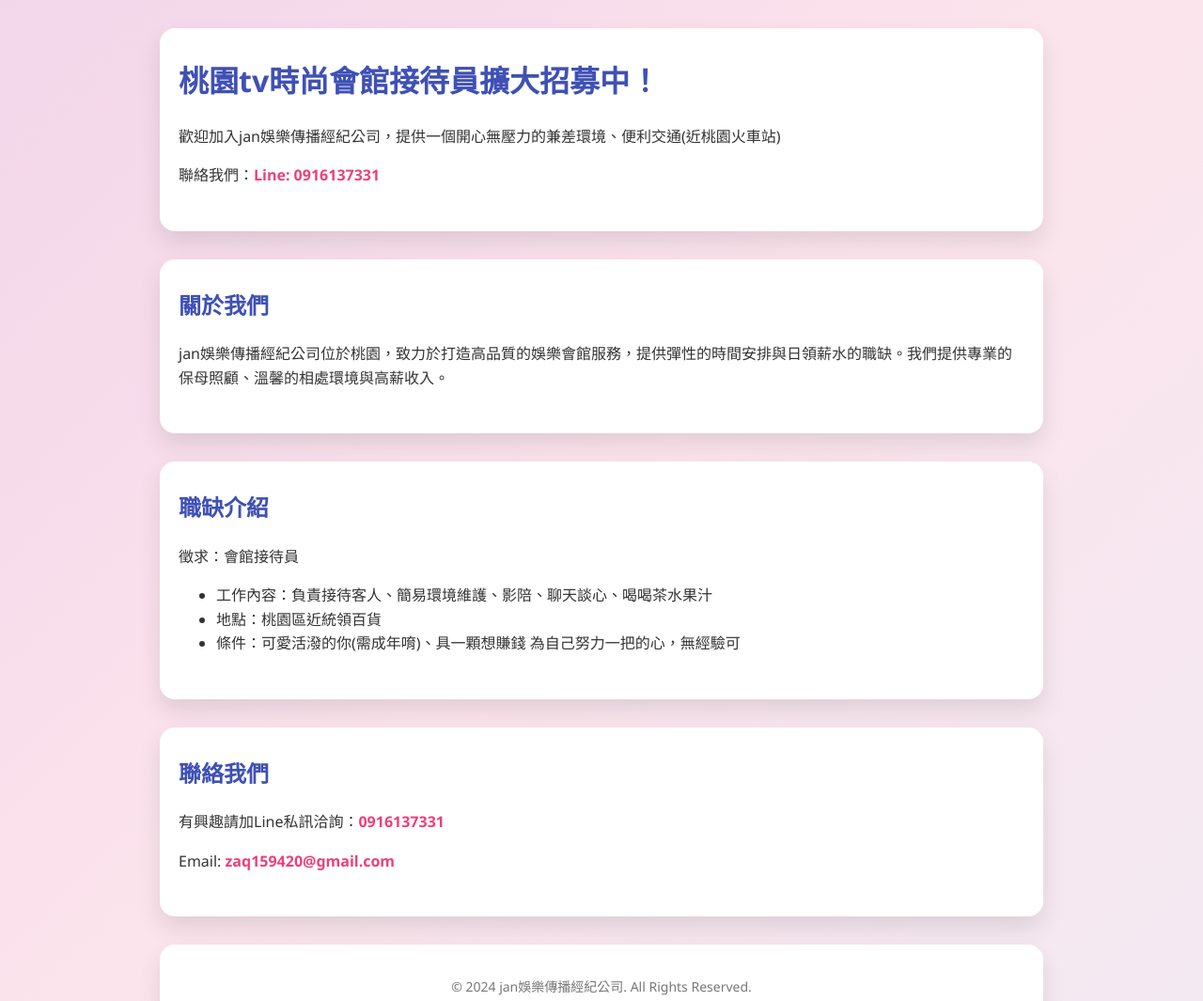
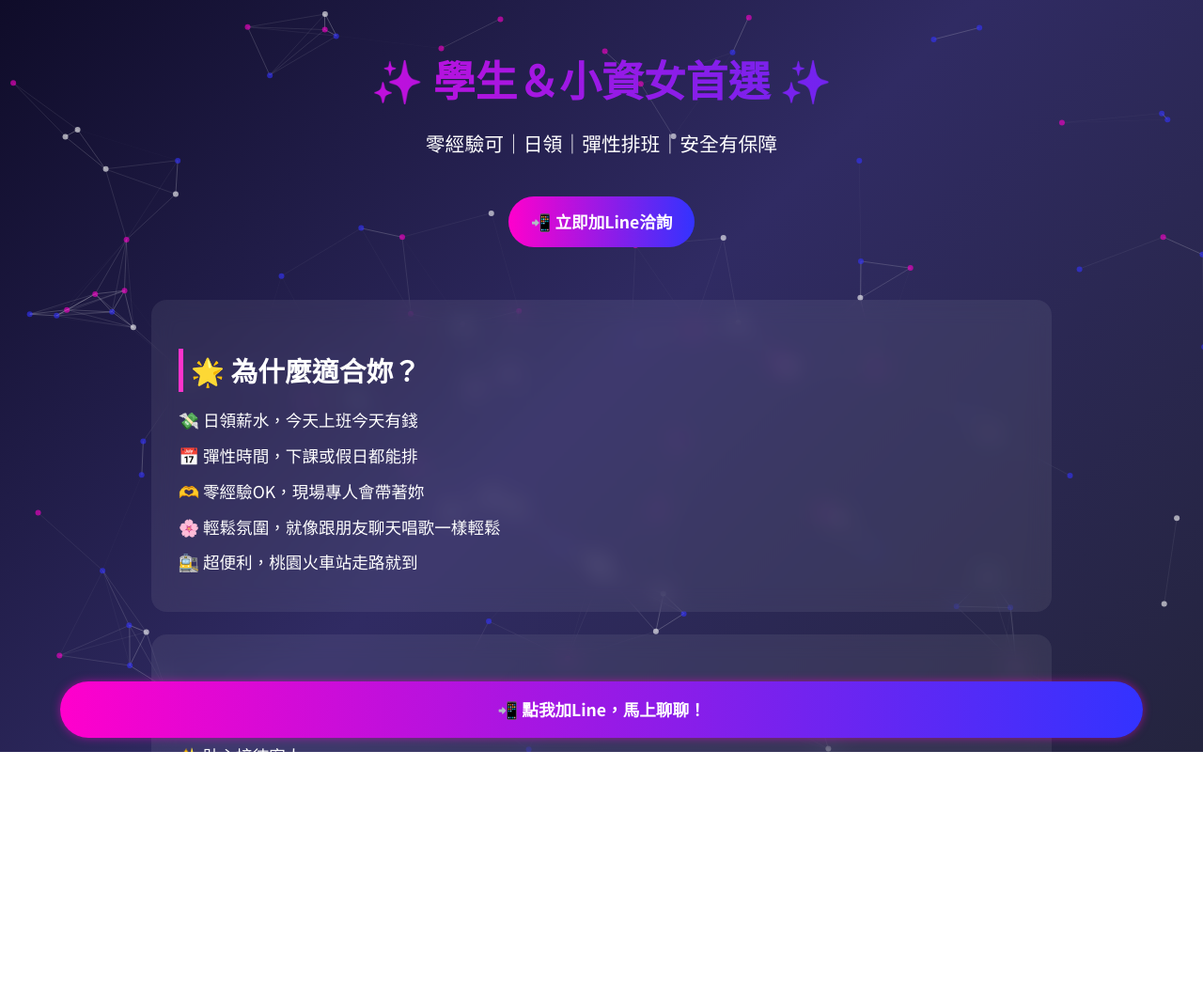
Before and after one commit to huhu260/jan-website, a plain HTML site: page index.html in a window 1280 px wide. Shown: the top 1065 px of the page at 94% size. After the commit the page ends 800 px from the top, so only its background shows below. Drawn offline with nearby package versions, Linux system fonts and the light colour scheme.

Commit message:
Update index.html

```diff
--- a/index.html
+++ b/index.html
@@ -1,46 +1,206 @@
-
 <!DOCTYPE html>
 <html lang="zh-Hant">
 <head>
   <meta charset="UTF-8">
   <meta name="viewport" content="width=device-width, initial-scale=1.0">
-  <title>桃園會館接待員徵才｜jan娛樂傳播經紀公司</title>
-  <meta name="description" content="桃園TV音樂會館誠徵接待員，提供開心無壓力的工作環境，便利交通(近桃園火車站)，立即加入jan娛樂傳播經紀公司，私訊Line 0916137331了解詳情！">
-  <meta name="keywords" content="桃園會館, 會館接待員, 桃園徵才, jan娛樂傳播, 桃園工作, 接待工作,高薪工作,八大行業">
-  <meta name="author" content="jan娛樂傳播經紀公司">
-  <meta name="google-site-verification" content="zkM7gtvqW5ysz0VwJcn1NSP8lqcpCE5SgQp3sdMoAUM" />
-  <link rel="stylesheet" href="style.css">
+  <title>桃園會館接待員徵才｜影時尚娛樂傳播經紀公司</title>
+  <link href="https://fonts.googleapis.com/css2?family=Noto+Sans+TC:wght@400;700&family=Poppins:wght@500;700&display=swap" rel="stylesheet">
+  <link href="https://unpkg.com/aos@2.3.1/dist/aos.css" rel="stylesheet">
+  <style>
+    body, html {
+      margin: 0;
+      padding: 0;
+      font-family: 'Noto Sans TC', 'Poppins', sans-serif;
+      color: #fff;
+      line-height: 1.6;
+      height: 100%;
+      overflow-x: hidden;
+      scroll-behavior: smooth;
+    }
+    /* 背景粒子 */
+    #particles-js {
+      position: fixed;
+      width: 100%;
+      height: 100%;
+      background: linear-gradient(135deg, #0f0c29, #302b63, #24243e);
+      top: 0;
+      left: 0;
+      z-index: -1;
+    }
+    header {
+      text-align: center;
+      padding: 3rem 1rem 2rem;
+    }
+    header h1 {
+      font-size: clamp(1.8rem, 5vw, 2.8rem);
+      background: linear-gradient(90deg, #ff00cc, #3333ff);
+      -webkit-background-clip: text;
+      -webkit-text-fill-color: transparent;
+      font-weight: 700;
+      margin: 0;
+    }
+    header p {
+      font-size: clamp(1rem, 3.5vw, 1.3rem);
+      margin-top: 1rem;
+    }
+    section {
+      max-width: 900px;
+      margin: 1.5rem auto;
+      padding: 1.8rem;
+      border-radius: 1rem;
+      background: rgba(255, 255, 255, 0.07);
+      backdrop-filter: blur(12px);
+    }
+    h2 {
+      font-size: clamp(1.4rem, 4vw, 1.8rem);
+      margin-bottom: 1rem;
+      border-left: 5px solid #ff33cc;
+      padding-left: 0.5rem;
+    }
+    ul {
+      list-style: none;
+      padding: 0;
+      margin: 0;
+    }
+    ul li {
+      margin: 0.6rem 0;
+      font-size: clamp(1rem, 3.5vw, 1.1rem);
+    }
+    .btn {
+      display: inline-block;
+      padding: 0.8rem 1.5rem;
+      margin-top: 1.2rem;
+      font-size: 1.1rem;
+      font-weight: 600;
+      color: #fff;
+      text-align: center;
+      text-decoration: none;
+      border-radius: 2rem;
+      background: linear-gradient(90deg, #ff00cc, #3333ff);
+      transition: 0.3s ease;
+    }
+    .btn:hover {
+      box-shadow: 0 0 15px #ff33cc, 0 0 30px #3333ff;
+      transform: translateY(-3px);
+    }
+    footer {
+      text-align: center;
+      padding: 2rem 1rem 5rem;
+      font-size: 0.9rem;
+      color: #bbb;
+    }
+    /* 手機版固定 CTA */
+    .floating-cta {
+      position: fixed;
+      bottom: 15px;
+      left: 50%;
+      transform: translateX(-50%);
+      width: 90%;
+      text-align: center;
+      z-index: 1000;
+    }
+    .floating-cta a {
+      display: block;
+      padding: 1rem;
+      font-size: 1.1rem;
+      border-radius: 2rem;
+      background: linear-gradient(90deg, #ff00cc, #3333ff);
+      color: #fff;
+      text-decoration: none;
+      font-weight: 600;
+      box-shadow: 0 0 10px rgba(255, 0, 204, 0.5);
+    }
+    .floating-cta a:hover {
+      box-shadow: 0 0 20px #ff33cc, 0 0 35px #3333ff;
+    }
+  </style>
 </head>
 <body>
-  <header>
-    <h1>桃園tv時尚會館接待員擴大招募中！</h1>
-    <p>歡迎加入jan娛樂傳播經紀公司，提供一個開心無壓力的兼差環境、便利交通(近桃園火車站)</p>
-    <p>聯絡我們：<a href="https://line.me/ti/p/~wtf890209">Line: 0916137331</a></p>
+  <!-- 粒子背景 -->
+  <div id="particles-js"></div>
+
+  <header data-aos="fade-down">
+    <h1>✨ 學生＆小資女首選 ✨</h1>
+    <p>零經驗可｜日領｜彈性排班｜安全有保障</p>
+    <a href="https://line.me/ti/p/~wtf890209" class="btn">📲 立即加Line洽詢</a>
   </header>
 
-  <section id="about">
-    <h2>關於我們</h2>
-    <p>jan娛樂傳播經紀公司位於桃園，致力於打造高品質的娛樂會館服務，提供彈性的時間安排與日領薪水的職缺。我們提供專業的保母照顧、溫馨的相處環境與高薪收入。</p>
-  </section>
-
-  <section id="jobs">
-    <h2>職缺介紹</h2>
-    <p>徵求：會館接待員</p>
+  <section id="why" data-aos="fade-up">
+    <h2>🌟 為什麼適合妳？</h2>
     <ul>
-      <li>工作內容：負責接待客人、簡易環境維護、影陪、聊天談心、喝喝茶水果汁</li>
-      <li>地點：桃園區近統領百貨</li>
-      <li>條件：可愛活潑的你(需成年唷)、具一顆想賺錢 為自己努力一把的心，無經驗可</li>
+      <li>💸 日領薪水，今天上班今天有錢</li>
+      <li>📅 彈性時間，下課或假日都能排</li>
+      <li>🫶 零經驗OK，現場專人會帶著妳</li>
+      <li>🌸 輕鬆氛圍，就像跟朋友聊天唱歌一樣輕鬆</li>
+      <li>🚉 超便利，桃園火車站走路就到</li>
     </ul>
   </section>
 
-  <section id="contact">
-    <h2>聯絡我們</h2>
-    <p>有興趣請加Line私訊洽詢：<a href="https://line.me/ti/p/~wtf890209">0916137331</a></p>
-    <p>Email: <a href="mailto:zaq159420@gmail.com">zaq159420@gmail.com</a></p>
+  <section id="jobs" data-aos="fade-up">
+    <h2>💼 工作內容</h2>
+    <ul>
+      <li>✨ 貼心接待客人</li>
+      <li>✨ 陪客人聊天、影視陪伴、唱歌</li>
+      <li>✨ 營造輕鬆氛圍</li>
+    </ul>
+  </section>
+
+  <section id="contact" data-aos="fade-up">
+    <h2>📱 聯絡我們</h2>
+    <p>Line：<a href="https://line.me/ti/p/~wtf890209" class="btn">0916-137-331</a></p>
+    <p>Email：<a href="mailto:zaq159420@gmail.com">zaq159420@gmail.com</a></p>
   </section>
 
   <footer>
-    <p>&copy; 2024 jan娛樂傳播經紀公司. All Rights Reserved.</p>
+    <p>&copy; 影時尚娛樂傳播經紀公司 ｜ 妳的努力，值得更好的回報</p>
   </footer>
+
+  <!-- 手機版固定 CTA -->
+  <div class="floating-cta">
+    <a href="https://line.me/ti/p/~wtf890209">📲 點我加Line，馬上聊聊！</a>
+  </div>
+
+  <!-- 動畫效果 -->
+  <script src="https://unpkg.com/aos@2.3.1/dist/aos.js"></script>
+  <script>
+    AOS.init({
+      duration: 1000,
+      once: true
+    });
+  </script>
+
+  <!-- 粒子特效 -->
+  <script src="https://cdn.jsdelivr.net/particles.js/2.0.0/particles.min.js"></script>
+  <script>
+    particlesJS("particles-js", {
+      "particles": {
+        "number": { "value": 85 },
+        "color": { "value": ["#ff00cc", "#3333ff", "#ffffff"] },
+        "shape": { "type": "circle" },
+        "opacity": { "value": 0.6 },
+        "size": { "value": 3 },
+        "line_linked": {
+          "enable": true,
+          "distance": 120,
+          "color": "#ffffff",
+          "opacity": 0.3,
+          "width": 1
+        },
+        "move": {
+          "enable": true,
+          "speed": 1.8,
+          "direction": "none",
+          "random": true,
+          "out_mode": "out"
+        }
+      },
+      "interactivity": {
+        "events": {
+          "onhover": { "enable": true, "mode": "repulse" }
+        }
+      },
+      "retina_detect": true
+    });
+  </script>
 </body>
 </html>
```
